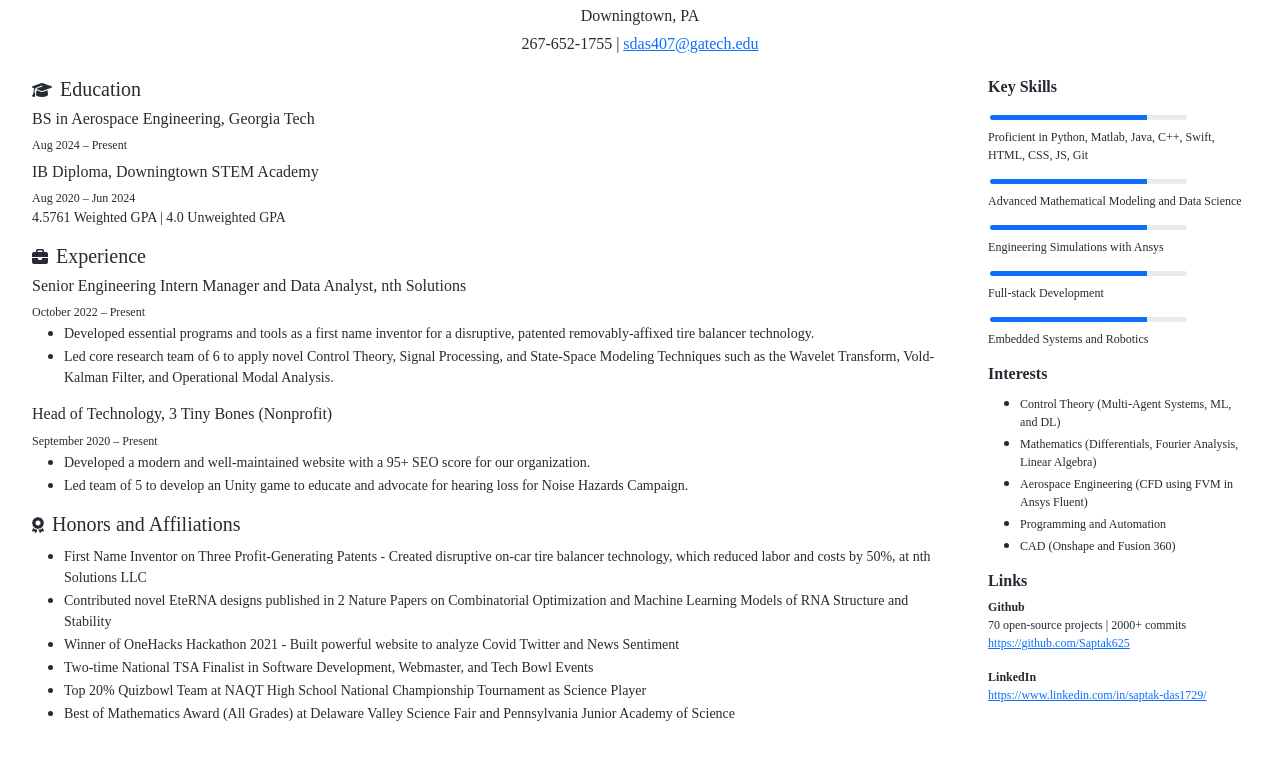
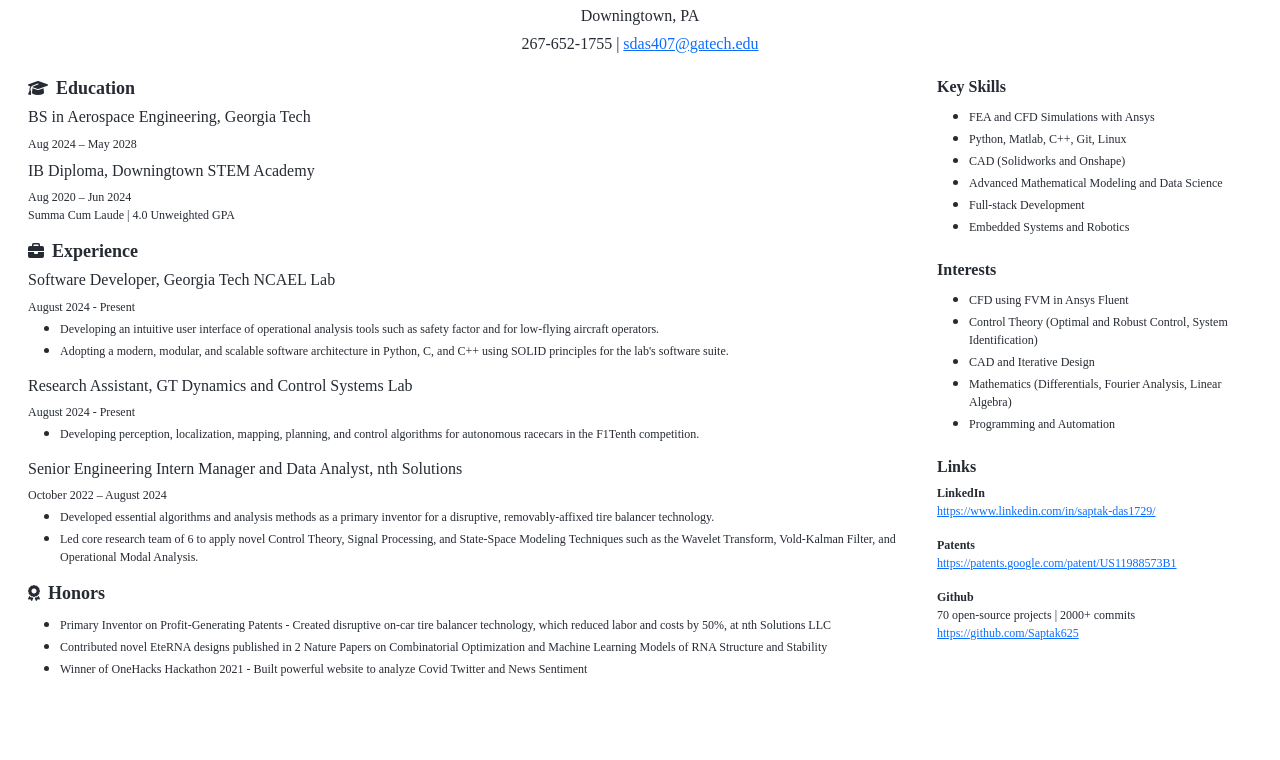
Before and after one commit to Saptak625/resume.html, a plain HTML site: page index.html in a window 1280 px wide. Shown: the part 40-800 px from the top of the page. Drawn offline with nearby package versions, Linux system fonts and the light colour scheme.

Commit message:
Update Resume September 2024

```diff
--- a/index.html
+++ b/index.html
@@ -17,28 +17,50 @@
             <h6>Downingtown, PA</h6>
             <h6>267-652-1755 | <a href="mailto: sdas407@gatech.edu">sdas407@gatech.edu</a></h6>
         </div>
-        <div class="d-flex mx-2">
+        <div class="d-flex mx-1">
             <div class="p-3 flex-grow-1">
-
                 <div class="mb-3">
                     <i class="fa-solid fa-graduation-cap me-1"></i>
-                    <h5 class="d-inline-flex ">Education</h5>
+                    <h5 class="d-inline-flex "><b>Education</b></h5>
                     <h6>BS in Aerospace Engineering, Georgia Tech</h6>
-                    <p class="m-0">Aug 2024 – Present</p>
+                    <p class="m-0">Aug 2024 – May 2028</p>
                     <!-- <p class="main-font m-0">Relevant Coursework: Computer Science</p> -->
                     <h6 class="mt-2">IB Diploma, Downingtown STEM Academy</h6>
                     <p class="m-0">Aug 2020 – Jun 2024</p>
-                    <p class="main-font m-0">4.5761 Weighted GPA | 4.0 Unweighted GPA</p>
+                    <p class="main-font m-0">Summa Cum Laude | <!--4.5761 Weighted GPA-->4.0 Unweighted GPA</p>
                 </div>
                 <div class="mb-3">
                     <i class="fa-solid fa-briefcase me-1"></i>
-                    <h5 class="d-inline-flex">Experience</h5>
-                    <h6>Senior Engineering Intern Manager and Data Analyst, nth Solutions</h6>
-                    <p class="m-0">October 2022 – Present</p>
+                    <h5 class="d-inline-flex"><b>Experience</b></h5>
+                    <h6>Software Developer, Georgia Tech NCAEL Lab</h6>
+                    <p class="m-0">August 2024 - Present</p>
                     <ul>
                         <li>
                             <p class="main-font m-0">
-                                Developed essential programs and tools as a first name inventor for a disruptive, patented removably-affixed tire balancer technology.
+                                Developing an intuitive user interface of operational analysis tools such as safety factor and  for low-flying aircraft operators.
+                            </p>
+                        </li>
+                        <li>
+                            <p class="main-font m-0">
+                                Adopting a modern, modular, and scalable software architecture in Python, C, and C++ using SOLID principles for the lab's software suite.
+                            </p>
+                        </li>
+                    </ul>
+                    <h6>Research Assistant, GT Dynamics and Control Systems Lab</h6>
+                    <p class="m-0">August 2024 - Present</p>
+                    <ul>
+                        <li>
+                            <p class="main-font m-0">
+                                Developing perception, localization, mapping, planning, and control algorithms for autonomous racecars in the F1Tenth competition.
+                            </p>
+                        </li>
+                    </ul>
+                    <h6>Senior Engineering Intern Manager and Data Analyst, nth Solutions</h6>
+                    <p class="m-0">October 2022 – August 2024</p>
+                    <ul>
+                        <li>
+                            <p class="main-font m-0">
+                                Developed essential algorithms and analysis methods as a primary inventor for a disruptive, removably-affixed tire balancer technology.
                             </p>
                         </li>
                         <li>
@@ -48,7 +70,7 @@
                         </li>
 
                     </ul>
-                    <h6>Head of Technology, 3 Tiny Bones (Nonprofit)</h6>
+                    <!-- <h6>Head of Technology, 3 Tiny Bones (Nonprofit)</h6>
                     <p class="m-0">September 2020 – Present</p>
                     <ul>
                         <li>
@@ -61,15 +83,15 @@
                                 Led team of 5 to develop an Unity game to educate and advocate for hearing loss for Noise Hazards Campaign.
                             </p>
                         </li>
-                    </ul>
+                    </ul> -->
                 </div>
                 <div class="mb-3">
                     <i class="fa-solid fa-award me-1"></i>
-                    <h5 class="d-inline-flex">Honors and Affiliations</h5>
+                    <h5 class="d-inline-flex"><b>Honors</b></h5>
                     <ul>
                         <li>
                             <p class="main-font m-0">
-                                First Name Inventor on Three Profit-Generating Patents - Created disruptive on-car tire balancer technology, which reduced labor and costs by 50%, at nth Solutions LLC
+                                Primary Inventor on Profit-Generating Patents - Created disruptive on-car tire balancer technology, which reduced labor and costs by 50%, at nth Solutions LLC
                             </p>
                         </li>
                         <li>
@@ -82,7 +104,7 @@
                                 Winner of OneHacks Hackathon 2021 - Built powerful website to analyze Covid Twitter and News Sentiment
                             </p>
                         </li>
-                        <li>
+                        <!-- <li>
                             <p class="main-font m-0">
                                 Two-time National TSA Finalist in Software Development, Webmaster, and Tech Bowl Events
                             </p>
@@ -96,7 +118,7 @@
                             <p class="main-font m-0">
                                 Best of Mathematics Award (All Grades) at Delaware Valley Science Fair and Pennsylvania Junior Academy of Science
                             </p>
-                        </li>
+                        </li> -->
                         <!-- <li>
                             <p class="main-font m-0">
                                 2-Year President of STEM Science Research Club - Grew Club 8x
@@ -126,24 +148,66 @@
                 </div>
             </div>
             <div class="p-3">
-                <div class="mb-3">
+                <div class="mb-4">
                     <h6><b>Key Skills</b></h6>
+                    <ul>
+                        <li>
+                            <p class="m-0">
+                                FEA and CFD Simulations with Ansys
+                            </p>
+                        </li>
+                        <li>
+                            <p class="m-0">Python, Matlab, C++, Git, Linux</p>
+                        </li>
+                        <li>
+                            <p class="m-0">
+                                CAD (Solidworks and Onshape)
+                            </p>
+                        </li>
+                        <li>
+                            <p class="m-0">
+                            Advanced Mathematical Modeling and Data Science
+                            </p>
+                        </li>
+                        <li>
+                            <p class="m-0">
+                                Full-stack Development
+                            </p>
+                        </li>
+                        <li>
+                            <p class="m-0">
+                                Embedded Systems and Robotics
+                            </p>
+                        </li>
+                    </ul>
+                    <!-- <img src="progress.png" class="mb-0" alt="">
+                    <p class="mb-1">FEA and CFD Simulations with Ansys</p>
                     <img src="progress.png" class="mb-0" alt="">
-                    <p class="mb-1">Proficient in Python, Matlab, Java, C++, Swift, HTML, CSS, JS, Git</p>
+                    <p class="mb-1">Proficient in Python, Matlab, C++, Git, Linux</p>
+                    <img src="progress.png" class="mb-0" alt="">
+                    <p class="mb-1">CAD (Solidworks and Onshape)</p>
                     <img src="progress.png" class="mb-0" alt="">
                     <p class="mb-1">Advanced Mathematical Modeling and Data Science</p>
                     <img src="progress.png" class="mb-0" alt="">
-                    <p class="mb-1">Engineering Simulations with Ansys</p>
-                    <img src="progress.png" class="mb-0" alt="">
                     <p class="mb-1">Full-stack Development</p>
                     <img src="progress.png" class="mb-0" alt="">
-                    <p class="mb-1">Embedded Systems and Robotics</p>
+                    <p class="mb-1">Embedded Systems and Robotics</p> -->
                 </div>
-                <div class="mb-3">
+                <div class="mb-4">
                     <h6><b>Interests</b></h6>
                     <ul>
                         <li>
-                            <p class="m-0">Control Theory (Multi-Agent Systems, ML, and DL)</p>
+                            <p class="m-0">
+                                CFD using FVM in Ansys Fluent
+                            </p>
+                        </li>
+                        <li>
+                            <p class="m-0">Control Theory (Optimal and Robust Control, System Identification)</p>
+                        </li>
+                        <li>
+                            <p class="m-0">
+                                CAD and Iterative Design
+                            </p>
                         </li>
                         <li>
                             <p class="m-0">
@@ -152,28 +216,20 @@
                         </li>
                         <li>
                             <p class="m-0">
-                                Aerospace Engineering (CFD using FVM in Ansys Fluent)
-                            </p>
-                        </li>
-                        <li>
-                            <p class="m-0">
                                 Programming and Automation
-                            </p>
-                        </li>
-                        <li>
-                            <p class="m-0">
-                                CAD (Onshape and Fusion 360)
                             </p>
                         </li>
                     </ul>
                 </div>
                 <div>
                     <h6><b>Links</b></h6>
+                    <b><p class="m-0">LinkedIn</p></b>
+                    <p><a href="">https://www.linkedin.com/in/saptak-das1729/</a></p>
+                    <b><p class="m-0">Patents</p></b>
+                    <p><a href="">https://patents.google.com/patent/US11988573B1</a></p>
                     <b><p class="m-0">Github</p></b>
                     <p class="m-0">70 open-source projects | 2000+ commits</p>
                     <p><a href="">https://github.com/Saptak625</a>
-                    <b><p class="m-0">LinkedIn</p></b>
-                    <p><a href="">https://www.linkedin.com/in/saptak-das1729/</a></p>
                 </div>
             </div>
         </div>
--- a/main.css
+++ b/main.css
@@ -8,5 +8,13 @@ p {
 }
 
 .main-font {
-    font-size: 14px;
+    font-size: 12px;
 }
+
+h5 {
+    font-size: 18px;
+}
+
+h6 {
+    font-size: 16px;
+}
```
Also changed, not shown: progress.png (deleted).
